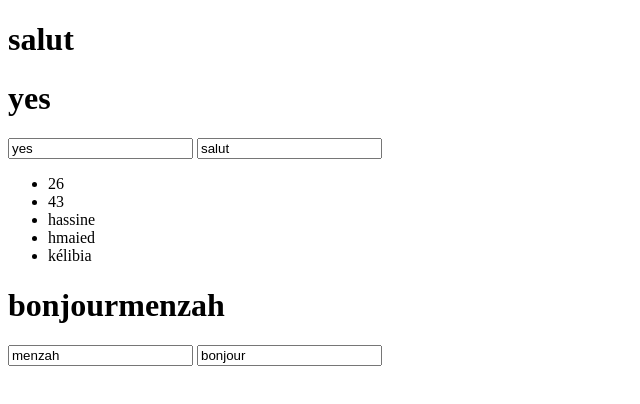
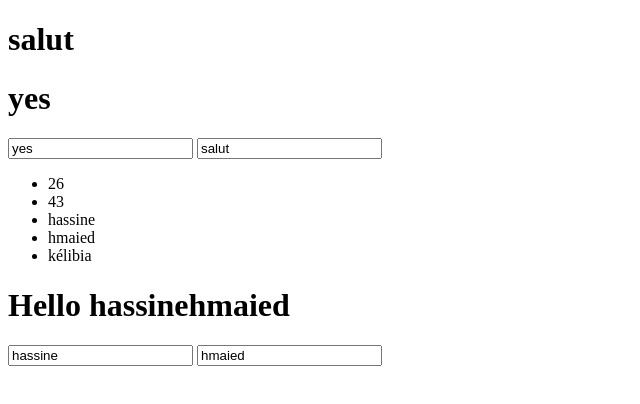
Before and after one commit to hassinehmaied/gtec, a plain HTML site: page index.html in a window 1280 px wide. Shown: the whole page, without its empty margins (0-640 px from the left). Drawn offline with nearby package versions, Linux system fonts and the light colour scheme.

Commit message:
thirdcommit

```diff
--- a/app/app.js
+++ b/app/app.js
@@ -17,6 +17,6 @@ angular.module('gtec').controller('gCtrl',function ($scope) {
 
 angular.module('gtec').controller('g1Ctrl',function ($scope) {
     var $ctrl=this;
-    $ctrl.name="bonjour";
-    $ctrl.hass="menzah";
+    $ctrl.name="hassine";
+    $ctrl.hass="hmaied";
 });
--- a/index.html
+++ b/index.html
@@ -23,10 +23,10 @@
             </ul>
 
     <div ng-controller="g1Ctrl as vm2">
-        <h1>{{vm2.name}}{{vm2.hass}}</h1>
+        <h1>Hello {{vm2.name}}{{vm2.hass}}</h1>
 
+        <input ng-model="vm2.name"/>
         <input ng-model="vm2.hass"/>
-        <input ng-model="vm2.name"/>
         <!--<pre>{{vm1.list}}</pre>-->
 
     </div>
```
